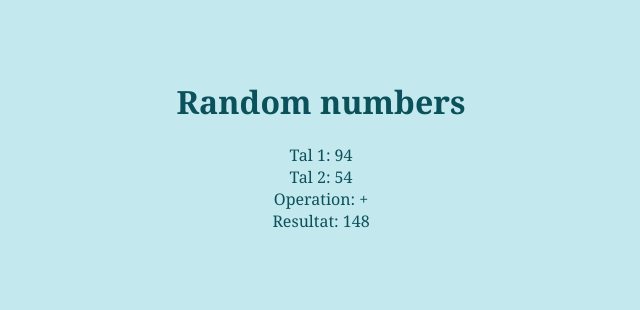
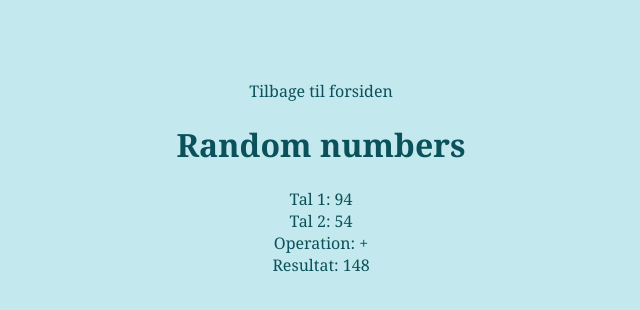
Before and after one commit to livmikala/um1opgave2, a plain HTML site: page side3.html in a window 1280 px wide. Shown: the whole page, without its empty margins (319-959 px from the left). Drawn offline with Linux system fonts and the light colour scheme.

Commit message:
tilbage-knap på alle undersider

```diff
--- a/side3.html
+++ b/side3.html
@@ -7,6 +7,9 @@
     <link rel="stylesheet" href="style.css">
 </head>
 <body>
+    <header>
+        <a href="index.html" class="tilbage-knap">Tilbage til forsiden</a>
+    </header>
     <h1>Random numbers</h1>
     <div id="result"></div>
 
--- a/style.css
+++ b/style.css
@@ -24,3 +24,9 @@ body {
 .link-list a:hover {
     color: #ffffff;
 }
+
+.tilbage-knap {
+    text-decoration: none;
+    font-weight: regular;
+    color: #0A515B;
+}
```
Also changed, not shown: side1.html (+3 -1 lines), side2.html (+3 -0 lines), ._index.html (added).
